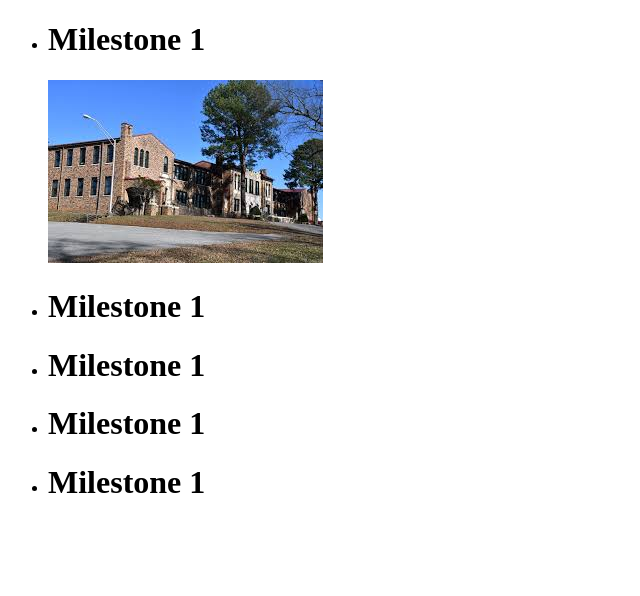
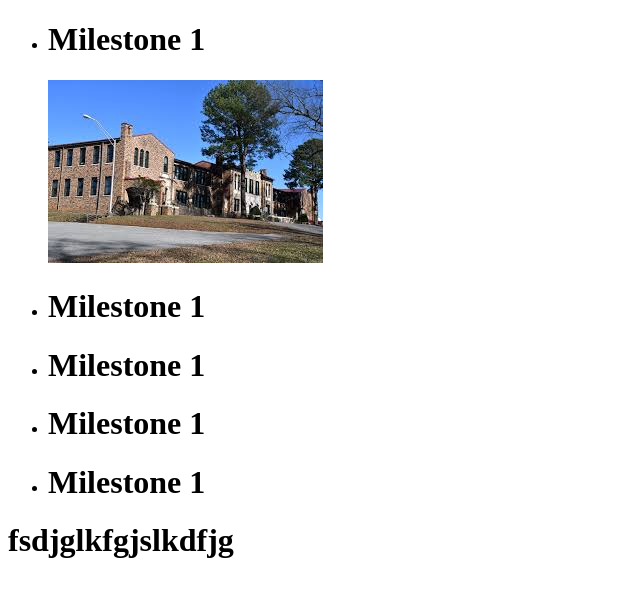
Before and after one commit to westtntrack/Coding1Milestone, a plain HTML site: page index.html in a window 1280 px wide. Shown: the whole page, without its empty margins (0-640 px from the left). Drawn offline with Linux system fonts and the light colour scheme.

Commit message:
rjumrujyvj

```diff
--- a/index.html
+++ b/index.html
@@ -15,6 +15,7 @@
         <li><h1>Milestone 1</h1></li>
 
     </ul>
+    <h1>fsdjglkfgjslkdfjg</h1>
 
 </body>
 </html>
```
